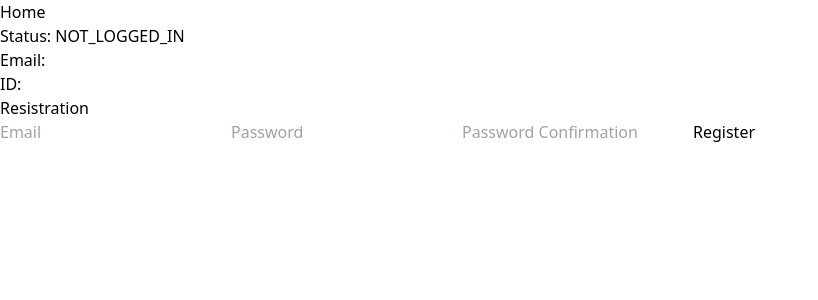
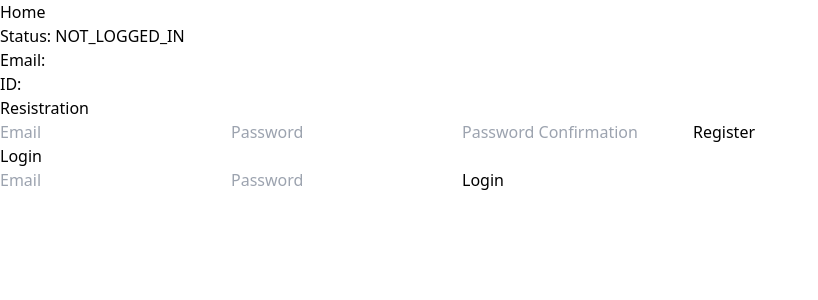
Before and after one commit to spreston4/booklist, a React (Create React App) app: page / in a window 1280 px wide. Shown: the top 300 px of the page, without its empty margins (0-818 px from the left). Built offline with nearby package versions, Linux system fonts and the light colour scheme.

Commit message:
implemented login component

```diff
--- a/src/App.tsx
+++ b/src/App.tsx
@@ -2,30 +2,39 @@ import * as React from "react";
 import { BrowserRouter, Routes, Route } from "react-router-dom";
 import Home from "./components/Home";
 import Dashboard from "./components/Dashboard";
-import { NewUserObject } from "./components/auth/Registration";
+import { NewAuthObject } from "./components/Home";
 
 export type LoggedInStatus = "LOGGED_IN" | "NOT_LOGGED_IN";
-export interface CurrentUser {
+export interface User {
+  created_at: string | null;
   email: string | null;
   id: number | null;
+  password_digest: string | null;
+  updated_at: string | null;
 }
 export interface SessionProps {
   loggedInStatus: LoggedInStatus;
-  currentUser: CurrentUser;
+  currentUser: User;
 }
 
 function App() {
   const [loggedInStatus, setLoggedInStatus] =
     React.useState<LoggedInStatus>("NOT_LOGGED_IN");
-  const [currentUser, setCurrentUser] = React.useState<CurrentUser>({
+  const [currentUser, setCurrentUser] = React.useState<User>({
+    created_at: null,
     email: null,
     id: null,
+    password_digest: null,
+    updated_at: null,
   });
 
-  const handleLogin = (data: NewUserObject) => {
+  const handleLogin = (data: NewAuthObject) => {
     setCurrentUser({
+      created_at: data.user.created_at,
       email: data.user.email,
       id: data.user.id,
+      password_digest: data.user.password_digest,
+      updated_at: data.user.updated_at,
     });
     setLoggedInStatus("LOGGED_IN");
   };
--- a/src/components/Home.tsx
+++ b/src/components/Home.tsx
@@ -1,17 +1,22 @@
 import * as React from "react";
 import { useNavigate } from "react-router-dom";
 import Registration from "./auth/Registration";
+import Login from "./auth/Login";
 import { SessionProps } from "../App";
-import { NewUserObject } from "./auth/Registration";
+import { User } from "../App";
 
+export interface NewAuthObject {
+  status?: "created";
+  user: User;
+}
 interface HomeProps extends SessionProps {
-  handleLogin: (data: NewUserObject) => void;
+  handleLogin: (data: NewAuthObject) => void;
 }
 
 const Home = ({ loggedInStatus, currentUser, handleLogin }: HomeProps) => {
   const navigate = useNavigate();
 
-  const handleSuccessfulAuth = (data: NewUserObject) => {
+  const handleSuccessfulAuth = (data: NewAuthObject) => {
     handleLogin(data);
     navigate("/dashboard");
   };
@@ -22,6 +27,7 @@ const Home = ({ loggedInStatus, currentUser, handleLogin }: HomeProps) => {
       <h2>Email: {currentUser?.email}</h2>
       <h2>ID: {currentUser?.id}</h2>
       <Registration handleSuccessfulAuth={handleSuccessfulAuth} />
+      <Login handleSuccessfulAuth={handleSuccessfulAuth} />
     </div>
   );
 };
--- /dev/null
+++ b/src/components/auth/Login.tsx
@@ -0,0 +1,80 @@
+import * as React from "react";
+import axios from "axios";
+import { NewAuthObject } from "../Home";
+
+interface RegistrationProps {
+  handleSuccessfulAuth: (data: NewAuthObject) => void;
+}
+
+const Login = ({ handleSuccessfulAuth }: RegistrationProps) => {
+  const [email, setEmail] = React.useState("");
+  const [password, setPassword] = React.useState("");
+  const [loginErrors, setLoginErrors] = React.useState("");
+
+  const handleSubmit = (event: React.SyntheticEvent<HTMLFormElement>) => {
+    event.preventDefault();
+    axios
+      .post(
+        "http://localhost:3000/sessions",
+        {
+          user: {
+            email: email,
+            password: password,
+          },
+        },
+        { withCredentials: true }
+      )
+      .then((response) => {
+        if (response.data.logged_in) {
+          handleSuccessfulAuth(response.data);
+        } else {
+          setLoginErrors("Error logging in.");
+        }
+      })
+      .catch((error) => console.log("login error", error));
+  };
+
+  const handleChange = (event: React.ChangeEvent<HTMLInputElement>) => {
+    switch (event.target.name) {
+      case "email": {
+        setEmail(event.target.value);
+        break;
+      }
+      case "password": {
+        setPassword(event.target.value);
+        break;
+      }
+      default: {
+        break;
+      }
+    }
+  };
+
+  return (
+    <div>
+      <h1>Login</h1>
+      <form onSubmit={handleSubmit}>
+        <input
+          type="email"
+          name="email"
+          placeholder="Email"
+          value={email}
+          onChange={handleChange}
+          required
+        />
+        <input
+          type="password"
+          name="password"
+          placeholder="Password"
+          value={password}
+          onChange={handleChange}
+          required
+        />
+
+        <button type="submit">Login</button>
+      </form>
+    </div>
+  );
+};
+
+export default Login;
--- a/src/components/auth/Registration.tsx
+++ b/src/components/auth/Registration.tsx
@@ -1,18 +1,9 @@
 import * as React from "react";
 import axios from "axios";
+import { NewAuthObject } from "../Home";
 
-export interface NewUserObject {
-  status?: "created";
-  user: {
-    created_at: string;
-    email: string;
-    id: number;
-    password_digest: string;
-    updated_at: string;
-  };
-}
 interface RegistrationProps {
-  handleSuccessfulAuth: (data: NewUserObject) => void;
+  handleSuccessfulAuth: (data: NewAuthObject) => void;
 }
 
 const Registration = ({ handleSuccessfulAuth }: RegistrationProps) => {
```
